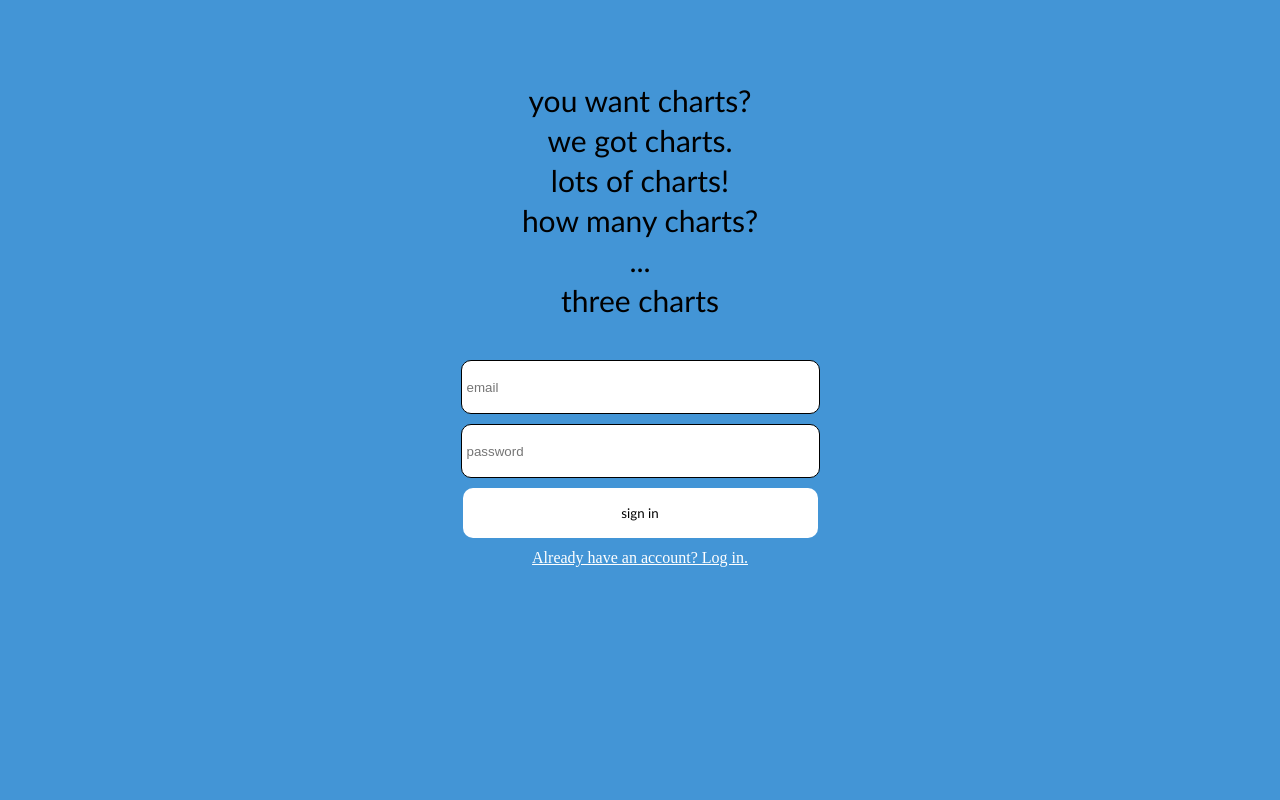
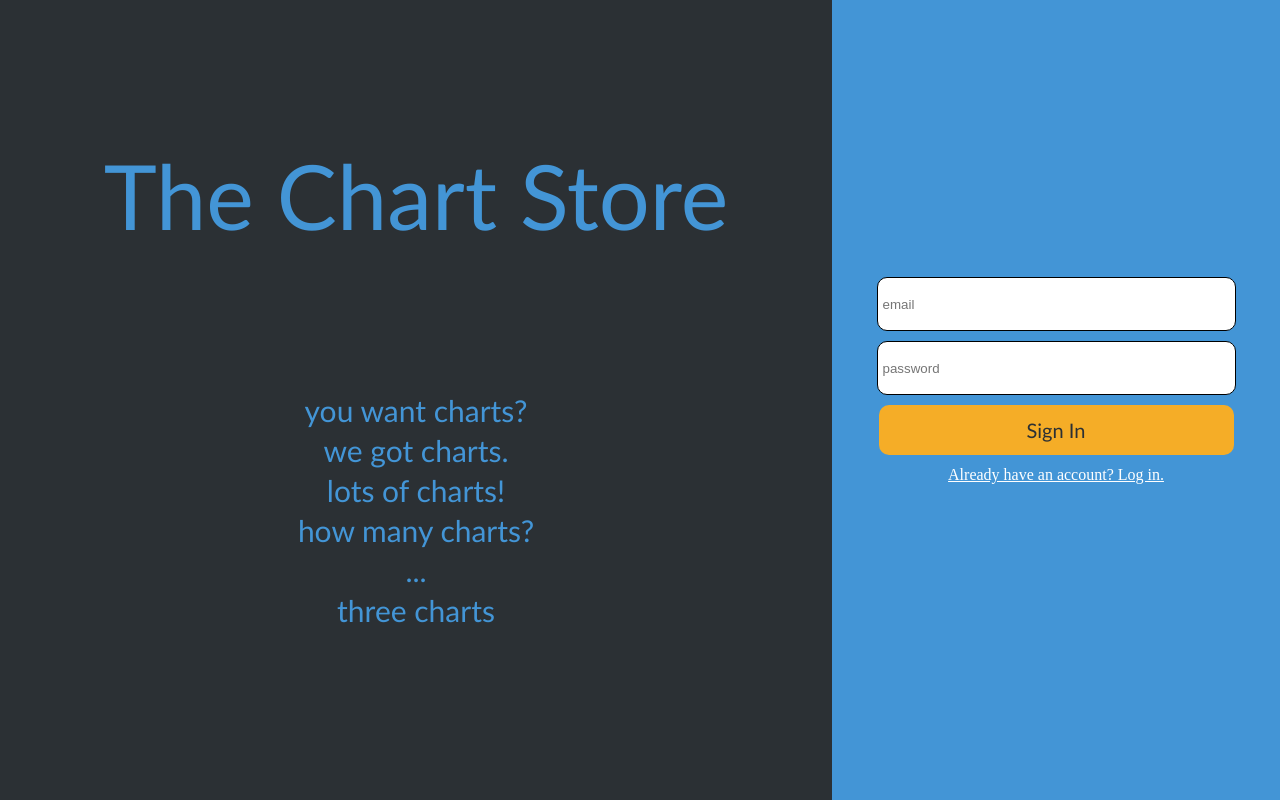
Before and after one commit to NikolasRR/itech_challenge, a Nuxt app: page /sign-in in a window 1280 px wide. Built offline with nearby package versions, Linux system fonts and the light colour scheme.

Commit message:
new styles for sogn-in and sign-up screen

```diff
--- a/assets/css/CustomChart.css
+++ b/assets/css/CustomChart.css
@@ -129,7 +129,7 @@
 @media (max-width: 500px) {
   .chart {
     width: 310px;
-    height: 650px;
+    height: 600px;
   }
 
   .chart-body {
--- a/assets/css/CustomInput.css
+++ b/assets/css/CustomInput.css
@@ -10,3 +10,9 @@
 .input:focus {
   outline: none;
 }
+
+@media (max-width: 450px) {
+  .input {
+    width: 330px;
+  }
+}
--- a/assets/css/SignIn.css
+++ b/assets/css/SignIn.css
@@ -1,18 +1,43 @@
 .container {
+  display: flex;
+  background-color: #4395d6;
+  height: 100vh;
+  width: 100vw;
+  overflow-y: scroll;
+  overflow-x: hidden;
+}
+
+.presentation {
+  width: 65vw;
+  height: 100%;
+  background-color: #2b3034;
+  font-family: 'Gill Sans', 'Gill Sans MT', Calibri, 'Trebuchet MS', sans-serif;
   display: flex;
   flex-direction: column;
   align-items: center;
-  background-color: #4395d6;
-  height: 100vh;
-  width: 100vw;
 }
 
 .title {
+  font-size: 90px;
+  color: #4395d6;
+  text-align: center;
+  margin: 150px 0;
+}
+
+.sub-title {
   font-size: 30px;
-  font-family: 'Gill Sans', 'Gill Sans MT', Calibri, 'Trebuchet MS', sans-serif;
+  color: #4395d6;
+  text-align: center;
   line-height: 40px;
-  text-align: center;
-  margin: 80px 0 30px 0;
+
+}
+
+.form-div {
+  display: flex;
+  justify-content: center;
+  align-items: center;
+  flex-direction: column;
+  width: 35vw;
 }
 
 .form {
@@ -27,17 +52,19 @@
   width: 355px;
   height: 50px;
   border-radius: 10px;
-  background-color: white;
   margin-top: 10px;
   border: none;
   font-family: 'Gill Sans', 'Gill Sans MT', Calibri, 'Trebuchet MS', sans-serif;
+  font-size: 20px;
+  color: #2b3034;
+  background-color: #f5ad27;
   cursor: pointer;
 }
 
 .signUpSwitch {
   text-decoration: underline;
   cursor: pointer;
-  margin: 10px 0;
+  margin: 10px 0 50px 0;
   color: white;
 }
 
--- a/assets/css/SignUp.css
+++ b/assets/css/SignUp.css
@@ -1,18 +1,43 @@
 .container {
+  display: flex;
+  background-color: #4395d6;
+  height: 100vh;
+  width: 100vw;
+  overflow-y: scroll;
+  overflow-x: hidden;
+}
+
+.presentation {
+  width: 65vw;
+  height: 100%;
+  background-color: #2b3034;
+  font-family: 'Gill Sans', 'Gill Sans MT', Calibri, 'Trebuchet MS', sans-serif;
   display: flex;
   flex-direction: column;
   align-items: center;
-  background-color: #4395d6;
-  height: 100%;
-  width: 100%;
 }
 
 .title {
+  font-size: 90px;
+  color: #4395d6;
+  text-align: center;
+  margin: 150px 0;
+}
+
+.sub-title {
   font-size: 30px;
-  font-family: 'Gill Sans', 'Gill Sans MT', Calibri, 'Trebuchet MS', sans-serif;
+  color: #4395d6;
+  text-align: center;
   line-height: 40px;
-  text-align: center;
-  margin: 80px 0 30px 0;
+
+}
+
+.form-div {
+  display: flex;
+  justify-content: center;
+  align-items: center;
+  flex-direction: column;
+  width: 35vw;
 }
 
 .form {
@@ -31,12 +56,21 @@
   margin-top: 10px;
   border: none;
   font-family: 'Gill Sans', 'Gill Sans MT', Calibri, 'Trebuchet MS', sans-serif;
+  font-size: 20px;
+  color: #2b3034;
+  background-color: #f5ad27;
   cursor: pointer;
 }
 
-.signUpSwitch {
+.signIpSwitch {
   text-decoration: underline;
   cursor: pointer;
-  margin: 10px 0;
+  margin: 10px 0 50px 0;
   color: white;
 }
+
+@media (max-width: 450px) {
+  .button {
+    width: 335px;
+  }
+}
--- a/pages/sign-in/index.vue
+++ b/pages/sign-in/index.vue
@@ -1,19 +1,24 @@
 <template>
   <main class="container">
-    <h1 class="title">
+    <div class="presentation">
+      <h1 class="title">The Chart Store</h1>
+      <h2 class="sub-title">
         you want charts?<br />
         we got charts.<br />
         lots of charts!<br />
         how many charts?<br />
         ...<br />
         three charts
-    </h1>
+      </h2>
+    </div>
+    <div class="form-div">
       <form class="form">
         <CustomInput v-model="email" :inputType="'email'" :placeholder="'email'" />
         <CustomInput v-model="password" :inputType="'password'" :placeholder="'password'" />
-      <button class="button" @click.prevent="handleSubmit()">sign in</button>
+        <button class="button" @click.prevent="handleSubmit()">Sign In</button>
       </form>
-    <NuxtLink class="signUpSwitch" to="/sign-in">Already have an account? Log in.</NuxtLink>
+      <NuxtLink class="signUpSwitch" to="/sign-up">Already have an account? Log in.</NuxtLink>
+    </div>
     <CustomModal v-if="modalOpen" v-model="modalOpen" @click="closeModal()" :error="errorMessage" />
   </main>
 </template>
--- a/pages/sign-up/index.vue
+++ b/pages/sign-up/index.vue
@@ -1,20 +1,25 @@
 <template>
   <main class="container">
-    <h1 class="title">
+    <div class="presentation">
+      <h1 class="title">The Chart Store</h1>
+      <h2 class="sub-title">
         you want charts?<br />
         we got charts.<br />
         lots of charts!<br />
         how many charts?<br />
         ...<br />
         three charts
-    </h1>
+      </h2>
+    </div>
+    <div class="form-div">
       <form class="form">
         <CustomInput v-model="email" :inputType="'email'" :placeholder="'email'" />
         <CustomInput v-model="password" :inputType="'password'" :placeholder="'password'" />
         <CustomInput v-model="name" :inputType="'text'" :placeholder="'name'" />
-      <button class="button" @click.prevent="handleSubmit()">sign up</button>
+        <button class="button" @click.prevent="handleSubmit()">Sign Up</button>
       </form>
-    <NuxtLink class="signUpSwitch" to="/sign-in">Already have an account? Log in.</NuxtLink>
+      <NuxtLink class="signIpSwitch" to="/sign-in">Already have an account? Log in.</NuxtLink>
+    </div>
     <CustomModal v-if="modalOpen" v-model="modalOpen" @click="closeModal()" :error="errorMessage" />
   </main>
 </template>
@@ -59,5 +64,4 @@ export default {
 }
 </script>
 
-<style scoped src="@/assets/css/SignUp.css">
-</style>
+<style scoped src="@/assets/css/SignUp.css"></style>
```
Lines whose indentation alone changed are shown as unchanged.
